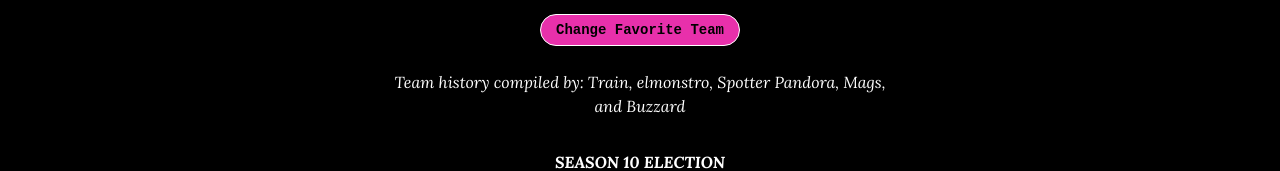
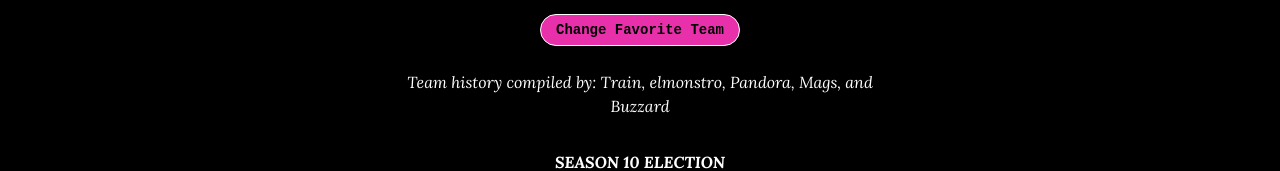
Before and after one commit to iliana/before, a Next.js app: page /_before/histories/lift in a window 1280 px wide. Shown: the part 155-326 px from the top of the page. Built offline with nearby package versions, Linux system fonts and the light colour scheme.

Commit message:
Update lift.jsx

```diff
--- a/pages/histories/lift.jsx
+++ b/pages/histories/lift.jsx
@@ -18,7 +18,7 @@ export async function getStaticProps() {
 
 export default function Page() {
   return (
-    <History authors="Train, elmonstro, Spotter Pandora, Mags, and Buzzard">
+    <History authors="Train, elmonstro, Pandora, Mags, and Buzzard">
       <Entry election={10} title="Lifted Up">
         <p>
           After a climactic Internet Series and an even more climactic{" "}
```
